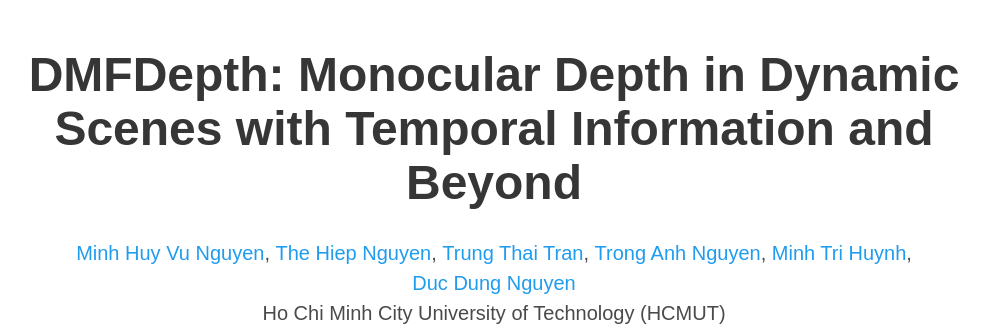
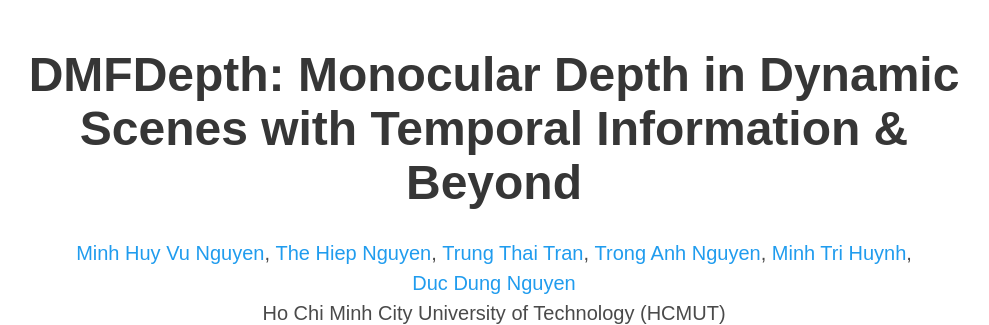
Before and after one commit to TickLabVN/DMFDepth, a plain HTML site: page index.html in a window 1280 px wide. Shown: the top 325 px of the page, without its empty margins (146-1135 px from the left). Drawn offline with nearby package versions, Linux system fonts and the light colour scheme; some icons are missing; a web font is replaced by a local one.

Commit message:
Change title

```diff
--- a/index.html
+++ b/index.html
@@ -52,7 +52,7 @@
       <div class="container is-max-desktop">
         <div class="columns is-centered">
           <div class="column has-text-centered">
-            <h1 class="title is-1 publication-title">DMFDepth: Monocular Depth in Dynamic Scenes with Temporal Information and Beyond</h1>
+            <h1 class="title is-1 publication-title">DMFDepth: Monocular Depth in Dynamic Scenes with Temporal Information & Beyond</h1>
               <div class="is-size-5 publication-authors">
                 <!-- Paper authors -->
                 <span class="author-block">
```
